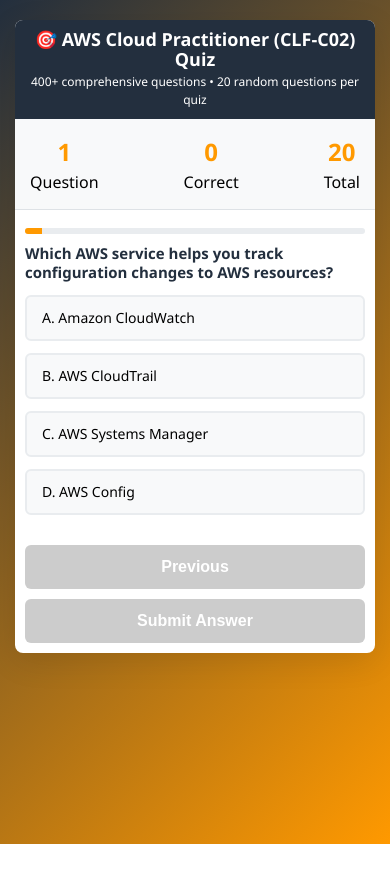
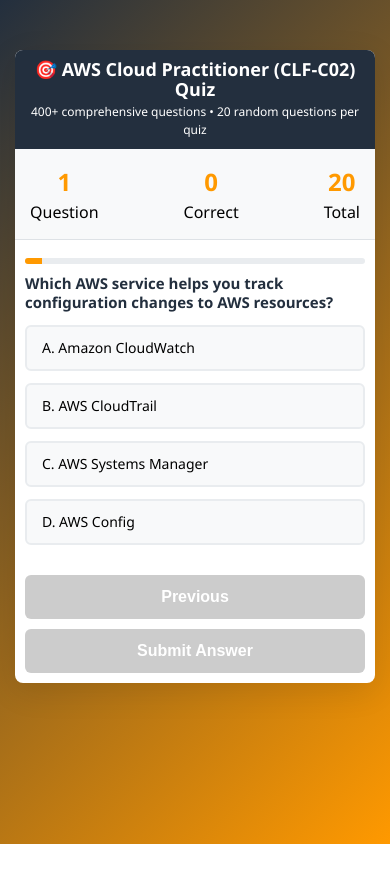
Before and after one commit to akeisling-nCino/aws, a React (Vite) app in the folder aws-clf-quiz/quiz-app/: page / in a window 390 px wide. Shown: the top 882 px of the page. Built offline with nearby package versions, Linux system fonts and the light colour scheme.

Commit message:
more mobile padding

```diff
--- a/aws-clf-quiz/quiz-app/src/App.css
+++ b/aws-clf-quiz/quiz-app/src/App.css
@@ -16,8 +16,8 @@
 @media (max-width: 600px) {
   body {
     padding: 10px;
-    padding-top: max(10px, env(safe-area-inset-top));
-    padding-bottom: max(10px, env(safe-area-inset-bottom));
+    padding-top: max(50px, env(safe-area-inset-top, 50px));
+    padding-bottom: max(10px, env(safe-area-inset-bottom, 10px));
   }
 }
 
@@ -471,7 +471,7 @@
 @media (max-width: 600px) {
   .container {
     margin: 5px;
-    margin-top: max(5px, 10px);
+    margin-top: 0;
     border-radius: 8px;
   }
 
```
